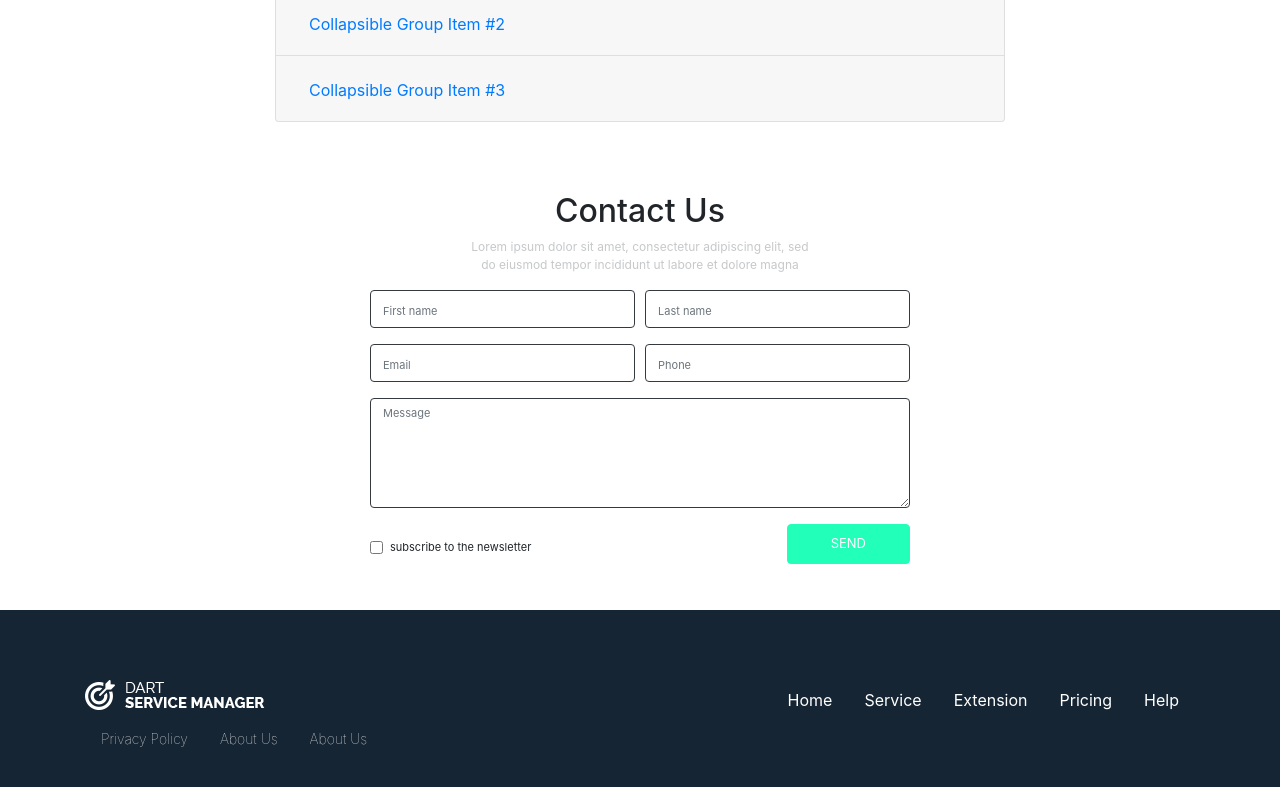
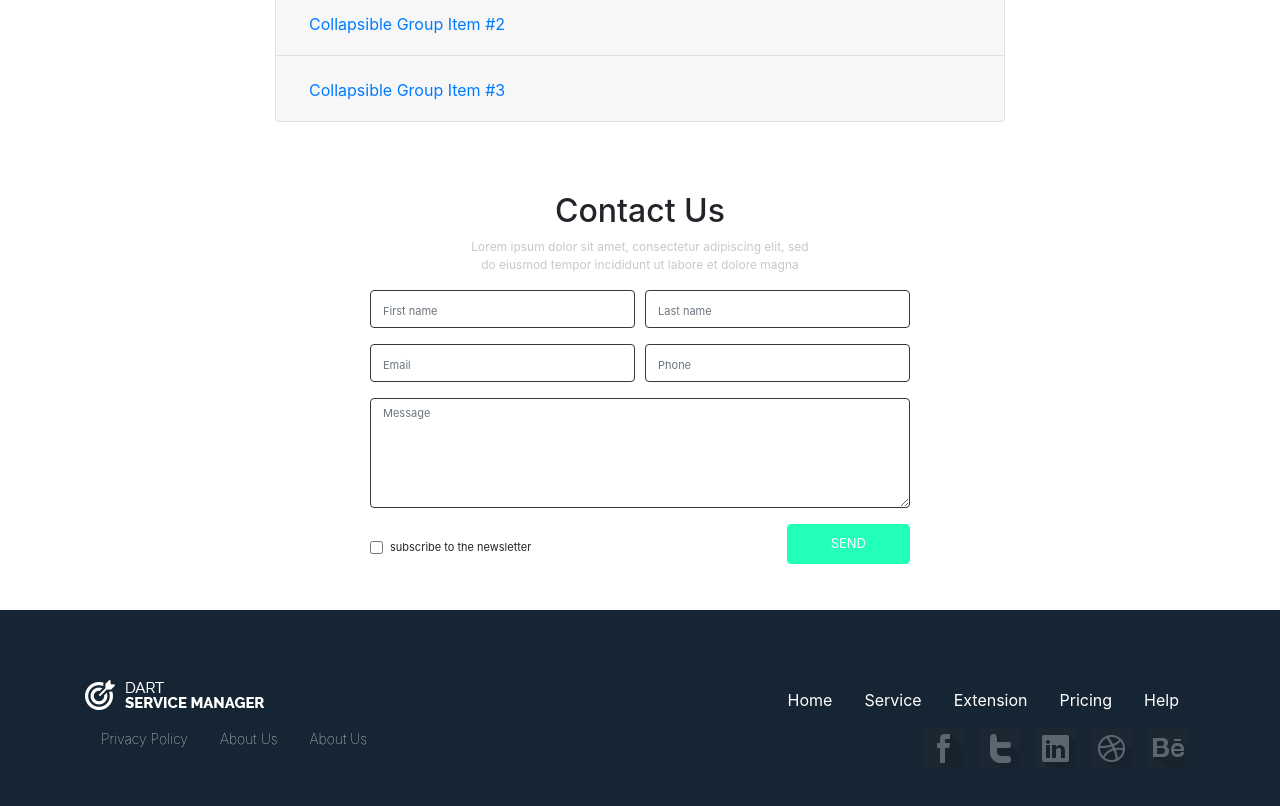
Before and after one commit to SergeySalimov/HomeTask, a website: page home-work-12/index.html in a window 1280 px wide. Shown: the part 1514-2320 px from the top of the page. Drawn offline with Linux system fonts and the light colour scheme.

Commit message:
feat(lesson-12): section 4-th + footer done

```diff
--- a/home-work-12/index.html
+++ b/home-work-12/index.html
@@ -267,7 +267,24 @@
           <a class="nav-link" href="#">about us</a>
         </nav>
       </div>
-      <div class="col-sm-12 col-md-6 justify-content-end">
+      <div class="col-sm-12 col-md-6">
+        <ul class="nav justify-content-end">
+          <li class="nav-item">
+            <a class="nav-link image-link facebook" href="#" title="Facebook"></a>
+          </li>
+          <li class="nav-item">
+            <a class="nav-link image-link twitter" href="#" title="Twitter"></a>
+          </li>
+          <li class="nav-item">
+            <a class="nav-link image-link in" href="#" title="In"></a>
+          </li>
+          <li class="nav-item">
+            <a class="nav-link image-link globus" href="#" title="Globus"></a>
+          </li>
+          <li class="nav-item">
+            <a class="nav-link image-link be" href="#" title="Be"></a>
+          </li>
+        </ul>
 
       </div>
     </div>
--- a/home-work-12/src/styles.scss
+++ b/home-work-12/src/styles.scss
@@ -128,7 +128,6 @@ footer {
   @media (min-width: map-get($grid-breakpoints, "md")) {
     padding-bottom: 30px;
   }
-
   background-color: #162533;
   ul {
     li {
@@ -145,4 +144,30 @@ footer {
       font-size: 14px;
     }
   }
+  .image-link {
+    width: 40px;
+    height: 40px;
+    background: url(../images/social-sprite.png) 0 0 no-repeat;
+    margin: 8px 8px;
+    opacity: 0.3;
+    &.first-image {
+      background-position: -879px -913px;
+    }
+    &.facebook {
+      background-position: -1151px -1186px;
+    }
+    &.twitter {
+      background-position: -881px -1275px;
+    }
+    &.in {
+      background-position: -972px -1275px;
+    }
+    &.globus {
+      background-position: -1241px -1096px;
+    }
+    &.be {
+      background-position: -881px -1008px;
+    }
+
+  }
 }
```
Also changed, not shown: home-work-12/dist/styles.css, home-work-12/images/social-sprite.png (added).
